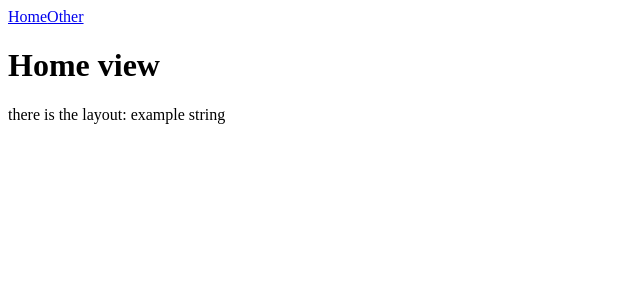
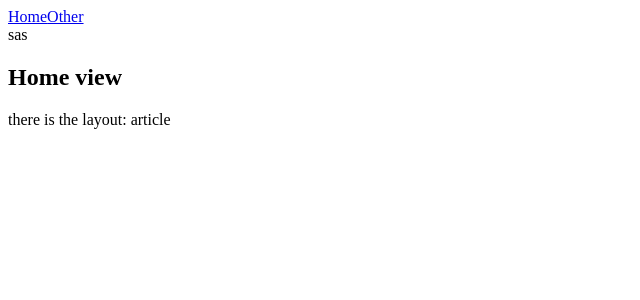
Before and after one commit to PadronToni/vue-dynamic-layout-system, a Vue app: page / in a window 1280 px wide. Shown: the top 300 px of the page, without its empty margins (0-640 px from the left). Built offline with nearby package versions, Linux system fonts and the light colour scheme.

Commit message:
adds LayoutSystemRoot and applies the logic in some parts

```diff
--- a/src/App.vue
+++ b/src/App.vue
@@ -1,5 +1,5 @@
 <script setup lang="ts">
-import { RouterView } from 'vue-router'
+import LayoutSystemRoot from './vue-dynamic-layout-system/LayoutSystemRoot.vue';
 </script>
 
 <template>
@@ -9,5 +9,5 @@ import { RouterView } from 'vue-router'
       <RouterLink to="/other">Other</RouterLink>
     </nav>
   </header>
-  <RouterView />
+  <LayoutSystemRoot></LayoutSystemRoot>
 </template>
--- a/src/router/index.ts
+++ b/src/router/index.ts
@@ -7,7 +7,8 @@ const router = createRouter({
     {
       path: '/',
       name: 'home',
-      component: HomeView
+      component: HomeView,
+      meta: {layout: 'article'}
     },
     {
       path: '/other',
--- a/src/views/OtherView.vue
+++ b/src/views/OtherView.vue
@@ -1,8 +1,12 @@
 <script setup lang="ts">
 import { useLayoutSystem } from '@/vue-dynamic-layout-system';
 
-const { layout } = useLayoutSystem()
+const { layout, setLayout } = useLayoutSystem()
+
+setLayout('blockquote')
+
 </script>
+
 <template>
   <main>
     <h1> Other view </h1>
--- /dev/null
+++ b/src/vue-dynamic-layout-system/LayoutSystemRoot.vue
@@ -0,0 +1,20 @@
+<script setup lang="ts">
+import { useRouter } from 'vue-router';
+import { useLayoutSystem } from '.';
+
+const LS = useLayoutSystem()
+const router = useRouter()
+
+router.afterEach((to) => {
+	LS.layout.value = to.meta.layout as string ?? LS.layout.value ?? 'div'
+})
+
+
+</script>
+
+<template>
+	<span>sas</span>
+	<component :is="LS.layout.value">
+		<RouterView></RouterView>
+	</component>
+</template>
--- a/src/vue-dynamic-layout-system/index.ts
+++ b/src/vue-dynamic-layout-system/index.ts
@@ -1,7 +1,7 @@
-import { type App, type InjectionKey, inject } from 'vue'
+import { type App, type InjectionKey, inject, shallowRef, type ShallowRef } from 'vue'
 
-const currentLayout = 'example string'
-const LSInjectionKey = Symbol() as InjectionKey<string>
+const currentLayout = shallowRef<string>('section')
+const LSInjectionKey = Symbol() as InjectionKey<ShallowRef<string>>
 
 export const createLayoutSystem = () => {
 
@@ -13,7 +13,14 @@ export const createLayoutSystem = () => {
 }
 
 export const useLayoutSystem = () => {
-	const layout = inject(LSInjectionKey)
-	console.log('there is the layout: ', layout)
-	return { layout }
+	const _layout = inject(LSInjectionKey)!
+
+	/**
+	 * Sets the current layout
+	 */
+	function setLayout(layout: any) {
+		_layout.value = layout
+	}
+
+	return { setLayout, layout: _layout }
 }
--- a/src/vue-dynamic-layout-system/package.json
+++ /dev/null
@@ -1,4 +0,0 @@
-{
-	"type": "module",
-	"module": "./index.ts"
-}
```
